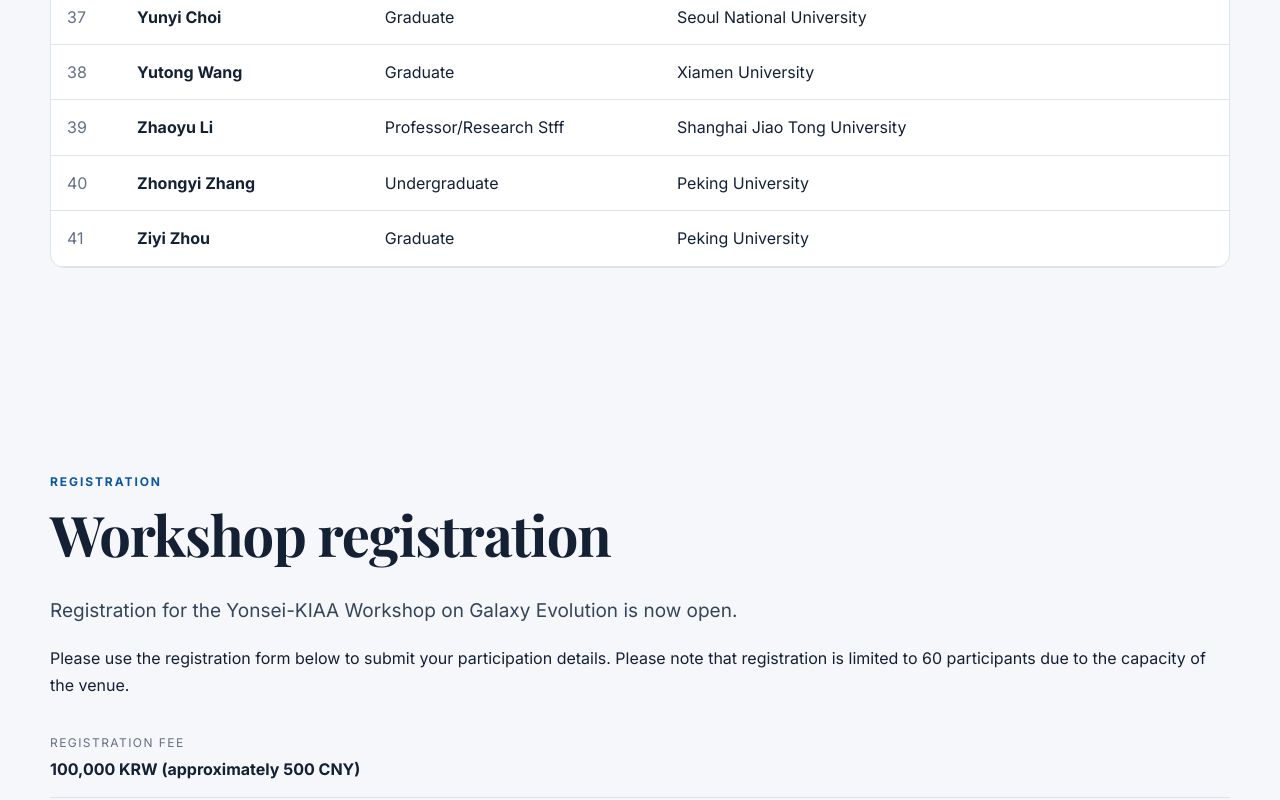
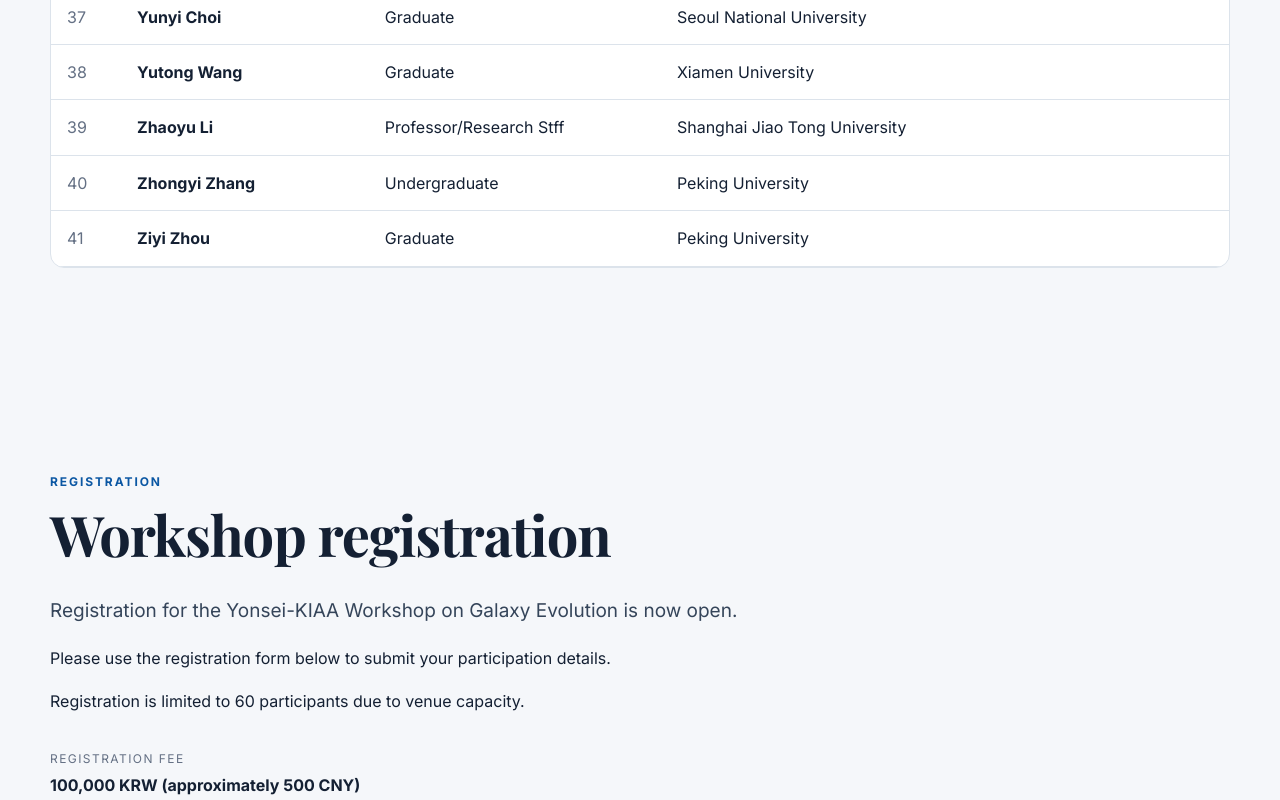
Before and after one commit to minjinkimastro/yonsei-kiaa-workshop, a plain HTML site: page index.html in a window 1280 px wide. Shown: the part 11200-12000 px from the top of the page. Drawn offline with nearby package versions, Linux system fonts and the light colour scheme.

Commit message:
Update index.html

```diff
--- a/index.html
+++ b/index.html
@@ -134,8 +134,8 @@
           <div><p class="kicker">Registration</p><h2>Workshop registration</h2></div>
         </div>
         <p class="lead">Registration for the Yonsei-KIAA Workshop on Galaxy Evolution is now open.</p>
-        <p>Please use the registration form below to submit your participation details.
-          Please note that registration is limited to 60 participants due to the capacity of the venue.</p>
+        <p>Please use the registration form below to submit your participation details.</p>
+        <p> Registration is limited to 60 participants due to venue capacity.</p>
         <div class="venue-facts" style="margin-top:1.25rem">
           <div><span>Registration fee</span><strong>100,000 KRW (approximately 500 CNY)</strong></div>
           <div><span>Payment</span><strong>Cash or credit card onsite</strong></div>
```
